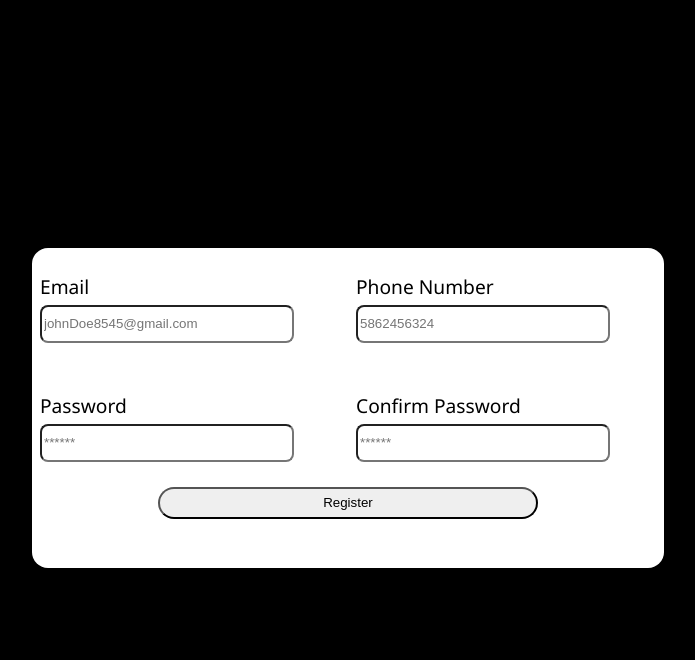
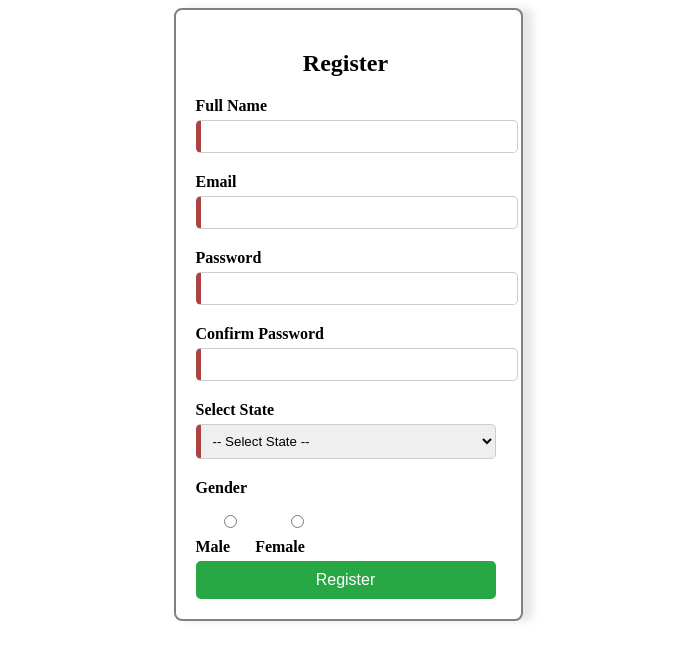
Before and after one commit to Tirth-Chaudhari/InternShip, an Angular app in the folder Angular/form/: page / in a window 1280 px wide. Shown: the top 660 px of the page, without its empty margins (292-987 px from the left). Built offline with nearby package versions, Linux system fonts and the light colour scheme.

Commit message:
learn about template forms and reactive forms

```diff
--- a/Angular/form/src/app/Component/form/form.component.html
+++ b/Angular/form/src/app/Component/form/form.component.html
@@ -1,4 +1,5 @@
 <div id="container">
+
     <form
     (ngSubmit)="register(registerForm)"
     #registerForm="ngForm"
--- a/Angular/form/src/app/Component/form/form.component.ts
+++ b/Angular/form/src/app/Component/form/form.component.ts
@@ -14,8 +14,6 @@ export class FormComponent {
   phone:string=''
   password:string=''
   confirm:string=''
-
-
 
   Submit()
   {
@@ -41,8 +39,4 @@ export class FormComponent {
   }
 
 
-
-
-
-
 }
--- /dev/null
+++ b/Angular/form/src/app/Component/reactive-forms/reactive-forms.component.css
@@ -0,0 +1,54 @@
+
+.container {
+    background: white;
+    padding: 20px;
+    padding-right: 25px;
+    border-radius: 8px;
+    box-shadow: 10px 0 10px rgba(0, 0, 0, 0.1);
+    width: 300px;
+    border:2px solid gray;
+    justify-self: center;
+}
+h2 {
+    text-align: center;
+    margin-bottom: 20px;
+}
+label {
+    font-weight: bold;
+    display: block;
+    margin: 10px 0 5px;
+}
+input, select {
+    width: 100%;
+    padding: 8px;
+    margin-bottom: 10px;
+    border: 1px solid #ccc;
+    border-radius: 5px;
+}
+.gender {
+    display: flex;
+}
+button {
+    width: 100%;
+    padding: 10px;
+    background: #28a745;
+    color: white;
+    border: none;
+    border-radius: 5px;
+    cursor: pointer;
+    font-size: 16px;
+}
+button:hover {
+    background: #218838;
+}
+button:disabled
+{
+    background: #28a745;
+}
+
+.ng-valid[required], .ng-valid.required  {
+  border-left: 5px solid #42A948; /* green */
+}
+.ng-invalid:not(form)  {
+  border-left: 5px solid #a94442; /* red */
+}
--- /dev/null
+++ b/Angular/form/src/app/Component/reactive-forms/reactive-forms.component.html
@@ -0,0 +1,75 @@
+
+
+
+<div class="container">
+    <h2>Register</h2>
+    <form [formGroup]="registerForm" (ngSubmit)="onSubmit()">
+        <label for="name">Full Name</label>
+        <input type="text" id="name" name="name" formControlName="name" required>
+            @if(registerForm.controls['name']?.errors?.['required'] && registerForm.controls['name'].touched)
+            {
+                <span style="color: red;margin-bottom: 1rem;">name is required</span>
+            }
+
+        <label for="email">Email</label>
+        <input type="email" id="email" name="email" formControlName="email">
+            @if(registerForm.controls['email']?.errors?.['required'] && registerForm.controls['email'].touched)
+            {
+                <span style="color: red;margin-bottom: 1rem;">email required</span>
+            }
+            @if(registerForm.controls['email']?.errors?.['email'])
+            {
+                <span style="color: red;margin-bottom: 1rem;">enter valid email</span>
+            }
+
+        <label for="password">Password</label>
+        <input type="password" id="password" name="password"  formControlName="password"
+            pattern="(?=.*\d)(?=.*[a-z])(?=.*[A-Z])(?=.*\W).+"
+        >
+            @if(registerForm.controls['password']?.errors?.['required'] && registerForm.controls['password'].touched)
+            {
+                <span style="color: red;margin-bottom: 1rem;">password is required</span>
+            }
+            @if(registerForm.controls['password']?.errors?.['minlength'])
+            {
+                <span style="color: red;margin-bottom: 1rem;">password minimum 6 character required</span>
+            }
+            @if(registerForm.controls['password']?.errors?.['pattern'])
+            {
+                <span style="color: red;margin-bottom: 1rem;">password pattern not match</span>
+            }
+
+
+        <label for="confirm-password">Confirm Password</label>
+        <input type="password" id="confirm-password" name="confirm-password"  formControlName="confirmPassword">
+            @if(registerForm.controls['confirmPassword']?.errors?.['required'] && registerForm.controls['confirmPassword'].touched)
+            {
+                <span style="color: red;margin-bottom: 1rem;">password is required</span>
+            }
+            @if(registerForm.controls['confirmPassword'].value!=registerForm.controls['password'].value && registerForm.controls['confirmPassword'].touched)
+            {
+                <span style="color: red;margin-bottom: 1rem;"> <br/>confirm-password not match</span>
+            }
+
+        <label for="state">Select State</label>
+        <select id="state" name="state" formControlName="state">
+            <option value="">-- Select State --</option>
+            <option value="gujarat">Gujarat</option>
+            <option value="maharashtra">Maharashtra</option>
+            <option value="rajasthan">Rajasthan</option>
+            <option value="delhi">Delhi</option>
+        </select>
+         @if(registerForm.controls['state']?.errors?.['required'] && registerForm.controls['state'].touched)
+            {
+                <span style="color: red;margin-bottom: 1rem;">state is required</span>
+            }
+
+        <label>Gender</label>
+        <div class="gender" >
+            <label><input type="radio" name="gender" formControlName="gender" value="male" > Male</label>
+            <label><input type="radio" name="gender" formControlName="gender" value="female" > Female</label>
+        </div>
+
+        <button type="submit" [disabled]="!registerForm.valid">Register</button>
+    </form>
+</div>
--- /dev/null
+++ b/Angular/form/src/app/Component/reactive-forms/reactive-forms.component.ts
@@ -0,0 +1,48 @@
+import { Component } from '@angular/core';
+import { FormControl, FormGroup, ReactiveFormsModule, Validators } from '@angular/forms';
+
+@Component({
+  selector: 'app-reactive-forms',
+  imports: [ReactiveFormsModule],
+  templateUrl: './reactive-forms.component.html',
+  styleUrl: './reactive-forms.component.css'
+})
+export class ReactiveFormsComponent {
+
+  registerForm: FormGroup=new FormGroup(
+    {
+       name:new FormControl('',),
+       email:new FormControl('',[Validators.required,Validators.email]),
+       password:new FormControl('',[Validators.required,Validators.minLength(6)]),
+       confirmPassword:new FormControl('',[Validators.required]),
+       state:new FormControl('',[Validators.required]),
+       gender:new FormControl('',[Validators.required])
+
+    }
+  )
+
+
+  onSubmit()
+  {
+    console.log(this.registerForm.value);
+    console.log(this.registerForm.controls['name']?.value);
+
+    // this.registerForm.setValue(
+    //   {
+    //     name:'',
+    //     email:'',
+    //     password:'',
+    //     confirmPassword:'',
+    //     state:'',
+    //     gender:'',
+
+    //   }
+    // )
+    this.registerForm.reset();
+
+
+
+
+  }
+
+}
--- a/Angular/form/src/app/app.component.html
+++ b/Angular/form/src/app/app.component.html
@@ -1 +1 @@
-<app-form></app-form>
+<app-reactive-forms></app-reactive-forms>
--- a/Angular/form/src/app/app.component.ts
+++ b/Angular/form/src/app/app.component.ts
@@ -1,10 +1,11 @@
 import { Component } from '@angular/core';
 import { RouterOutlet } from '@angular/router';
 import { FormComponent } from './Component/form/form.component';
+import { ReactiveFormsComponent } from './Component/reactive-forms/reactive-forms.component';
 
 @Component({
   selector: 'app-root',
-  imports: [RouterOutlet,FormComponent],
+  imports: [RouterOutlet,FormComponent,ReactiveFormsComponent],
   templateUrl: './app.component.html',
   styleUrl: './app.component.css'
 })
--- a/Angular/form/src/styles.css
+++ b/Angular/form/src/styles.css
@@ -1,4 +1 @@
 /* You can add global styles to this file, and also import other style files */
-body{
-    background-color: black;
-}
```
Also changed, not shown: 1 other file (tests, documents, lock files or other folders).
